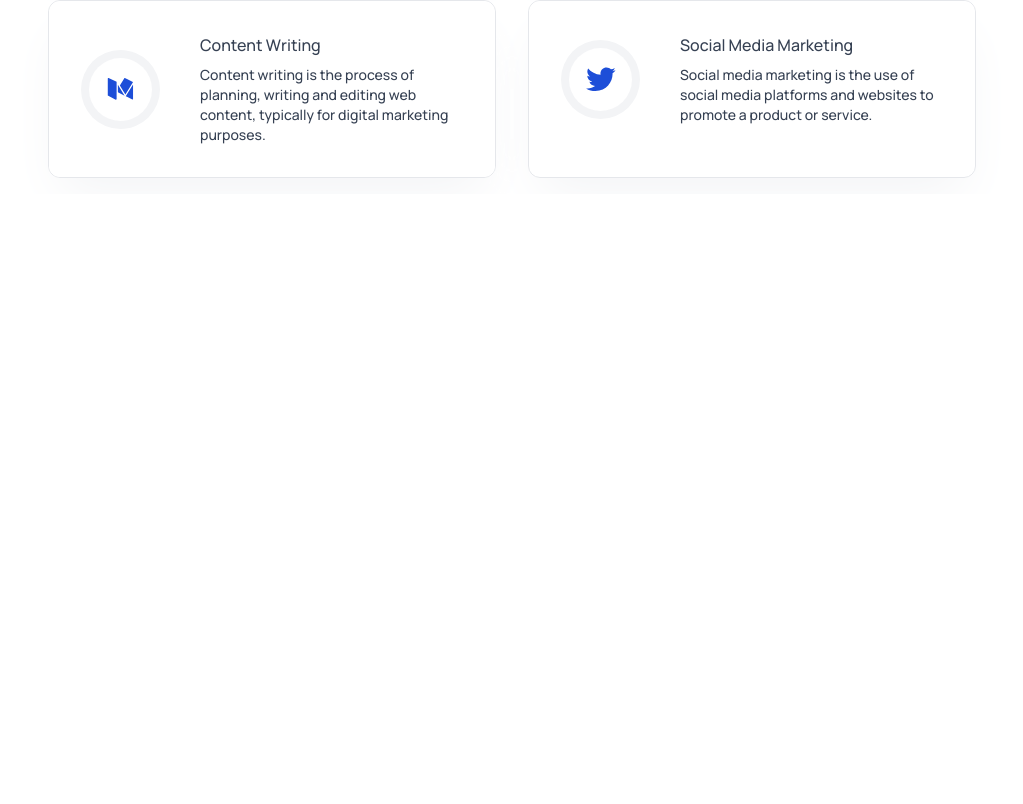
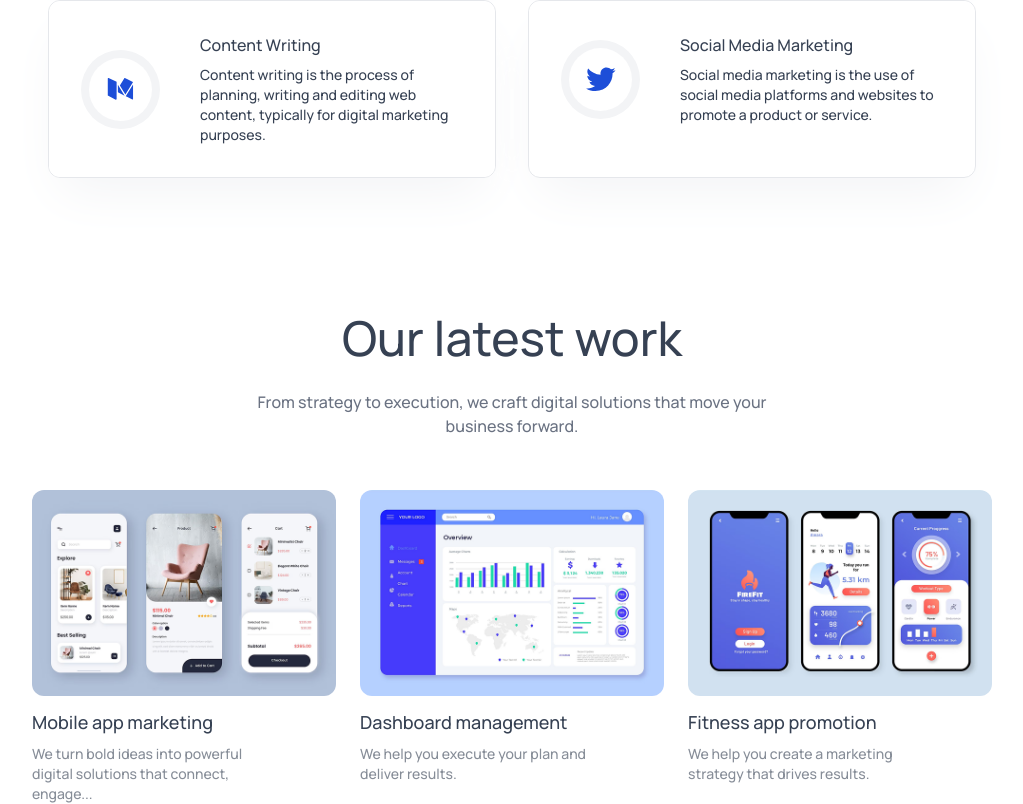
Before and after one commit to KaziMehediHasan1/Agency.AI, a React (Vite) app: page / in a window 1280 px wide. Shown: the part 1769-2573 px from the top of the page, without its empty margins (128-1151 px from the left). Before the commit the page ends 1963 px from the top, so only its background shows below. Built offline with nearby package versions, Linux system fonts and the light colour scheme.

Commit message:
ourwork components section done

```diff
--- a/src/App.tsx
+++ b/src/App.tsx
@@ -3,6 +3,7 @@ import Navbar from "./components/Navbar";
 import Hero from "./components/Hero";
 import TrustedCompa from "./components/TrustedCompa";
 import Services from "./components/Services";
+import OurWork from "./components/OurWork";
 type Theme = "light" | "dark";
 const App = () => {
   const [theme, setTheme] = useState<Theme>(
@@ -12,8 +13,9 @@ const App = () => {
     <div className="dark:bg-black relative">
       <Navbar theme={theme} setTheme={setTheme} />
       <Hero />
-      <TrustedCompa/>
-      <Services/>
+      <TrustedCompa />
+      <Services />
+      <OurWork />
     </div>
   );
 };
--- /dev/null
+++ b/src/components/OurWork.tsx
@@ -0,0 +1,55 @@
+import React from "react";
+import Title from "./Title";
+import assets from "../assets/assets";
+
+const OurWork = () => {
+  const workData = [
+    {
+      title: "Mobile app marketing",
+      description:
+        "We turn bold ideas into powerful digital solutions that connect, engage...",
+      image: assets.work_mobile_app,
+    },
+    {
+      title: "Dashboard management",
+      description: "We help you execute your plan and deliver results.",
+      image: assets.work_dashboard_management,
+    },
+    {
+      title: "Fitness app promotion",
+      description:
+        "We help you create a marketing strategy that drives results.",
+      image: assets.work_fitness_app,
+    },
+  ];
+  return (
+    <div
+      id="ourwork"
+      className="flex flex-col items-center gap-7 px-4 sm:px-12 lg:px-24 xl:px-40 pt-30 text-gray-700 dark:text-white"
+    >
+      <Title
+        title="Our latest work"
+        desc="From strategy to execution, we craft digital solutions that move your business forward."
+      />
+
+      <div className="grid sm:grid-cols-2 lg:grid-cols-3 gap-6 w-full max-w-5xl">
+        {workData.map((work, index) => (
+          <div
+            key={index}
+            className="hover:scale-102 duration-500 transition-all cursor-pointer"
+          >
+            <img
+              src={work.image}
+              alt="work-image"
+              className="w-full rounded-xl"
+            />
+            <h3 className="mt-3 mb-2 text-lg font-semibold">{work.title}</h3>
+            <p className="text-sm opacity-60 w-5/6">{work.description}</p>
+          </div>
+        ))}
+      </div>
+    </div>
+  );
+};
+
+export default OurWork;
```
Also changed, not shown: src/components/Teams.tsx (added).
